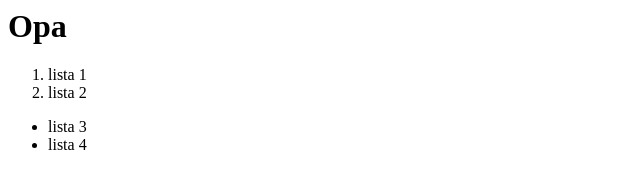
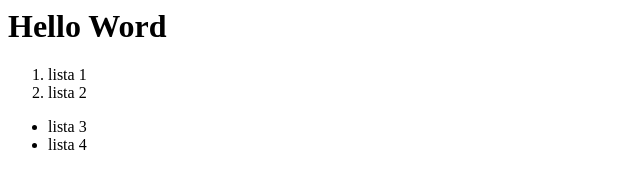
Before and after one commit to nicolasbmorais/nicolasbrunomorais.github.io, a plain HTML site: page index.html in a window 1280 px wide. Shown: the whole page, without its empty margins (0-640 px from the left). Drawn offline with Linux system fonts and the light colour scheme.

Commit message:
hello word

```diff
--- a/index.html
+++ b/index.html
@@ -8,7 +8,7 @@
 
 <body>
     <h1>
-        Opa
+        Hello Word
     </h1>
     <ol>
         <li>lista 1</li>
```
